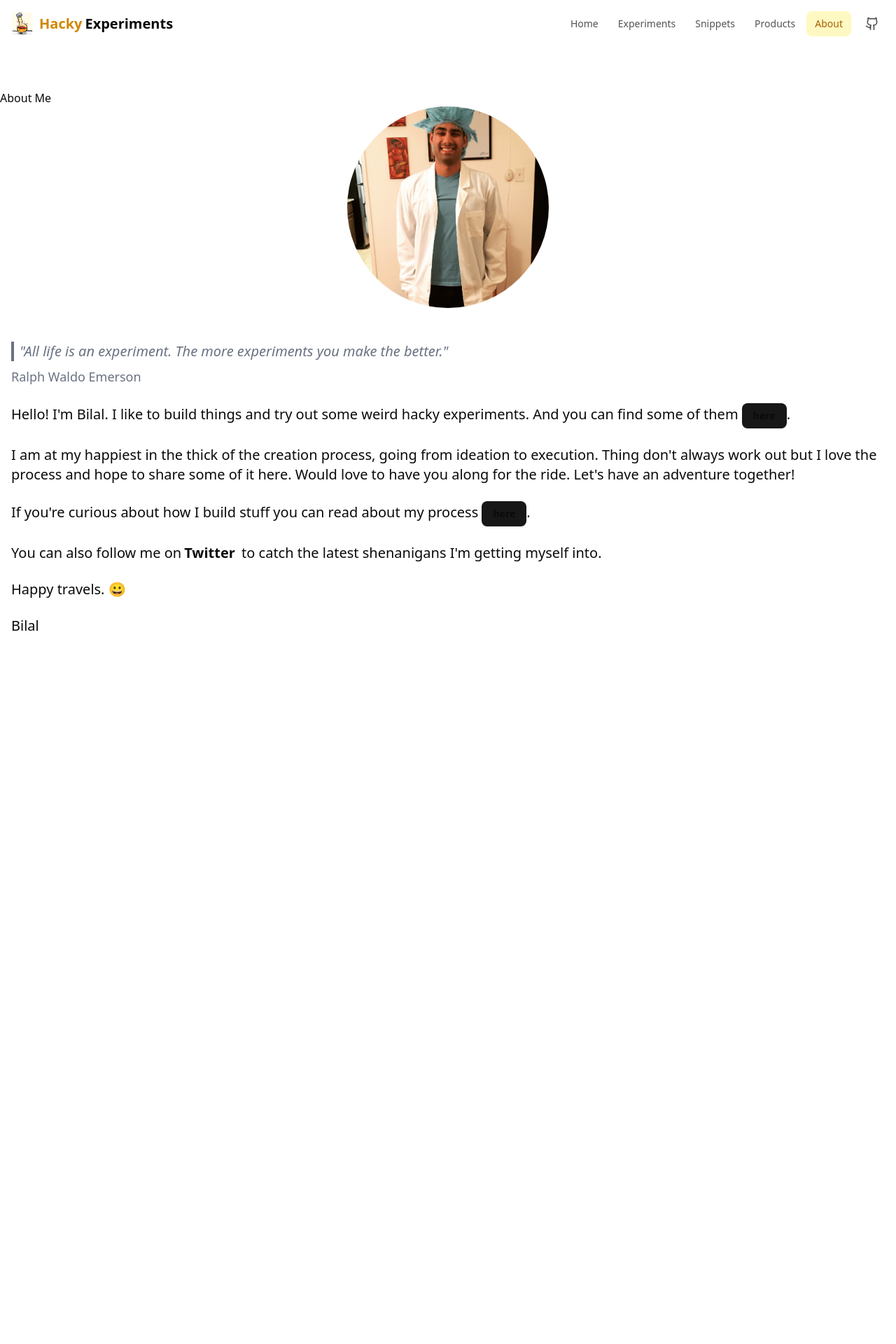
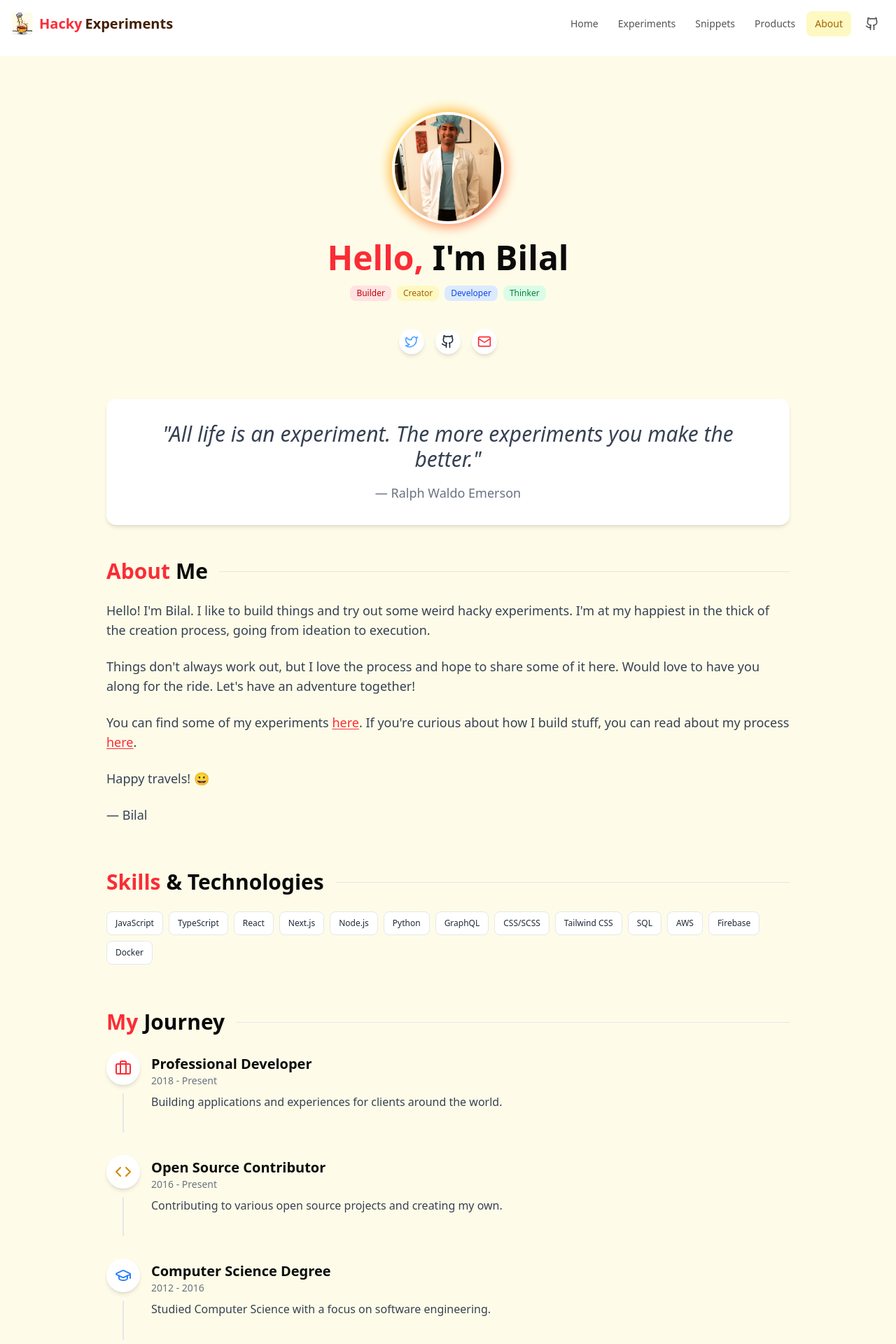
Before and after one commit to btahir/hacky-experiments, a Next.js app: page /about in a window 1280 px wide. Shown: the top 1920 px of the page at 70% size. Before the commit the page ends 956 px from the top, so only its background shows below. Built offline with nearby package versions, Linux system fonts and the light colour scheme.

Commit message:
style up about

```diff
--- /dev/null
+++ b/app/about/metadata.ts
@@ -0,0 +1,6 @@
+import { Metadata } from 'next'
+
+export const metadata: Metadata = {
+  title: 'About Me | Hacky Experiments',
+  description: 'Learn more about the creator of Hacky Experiments',
+}
--- a/app/about/page.tsx
+++ b/app/about/page.tsx
@@ -1,69 +1,261 @@
+'use client'
+
 import Link from 'next/link'
 import { Button } from '@/components/ui/button'
+import { motion } from 'framer-motion'
+import { Badge } from '@/components/ui/badge'
+import { Github, Twitter, ExternalLink, Mail, Code, Briefcase, GraduationCap } from 'lucide-react'
+import { Card, CardContent } from '@/components/ui/card'
 
-function AboutPage() {
+export default function AboutPage() {
+  const fadeIn = {
+    hidden: { opacity: 0, y: 20 },
+    visible: { opacity: 1, y: 0 }
+  }
+
+  const skills = [
+    'JavaScript', 'TypeScript', 'React', 'Next.js', 'Node.js',
+    'Python', 'GraphQL', 'CSS/SCSS', 'Tailwind CSS', 'SQL',
+    'AWS', 'Firebase', 'Docker'
+  ]
+
   return (
-    <div className='container mx-auto py-6 sm:py-12'>
-      <h1>About Me</h1>
+    <main className="min-h-screen bg-yellow-50 py-20">
+      <div className="container mx-auto px-4 sm:px-6 max-w-5xl">
+        {/* Hero Section */}
+        <div className="flex flex-col items-center mb-16">
+          <motion.div
+            className="mb-6"
+            initial={{ opacity: 0, scale: 0.8 }}
+            animate={{ opacity: 1, scale: 1 }}
+            transition={{ duration: 0.5 }}
+          >
+            <div className="relative">
+              <div className="absolute -inset-1 rounded-full bg-gradient-to-tl from-red-500 to-yellow-400 opacity-70 blur"></div>
               <img
-        src='/me.png'
-        className='object-cover rounded-full w-72 h-72 mx-auto mb-12'
+                src="/me.png"
+                alt="Bilal's profile photo"
+                className="relative w-32 h-32 sm:w-40 sm:h-40 object-cover rounded-full border-4 border-white"
               />
-      <div className='w-full px-4 font-secondary'>
-        <blockquote className='mt-6 pl-2 sm:text-lg md:text-xl italic border-l-4 text-gray-500 border-gray-500'>
+            </div>
+          </motion.div>
+
+          <motion.h1
+            className="text-4xl sm:text-5xl font-bold mb-4 text-center"
+            initial={{ opacity: 0, y: 10 }}
+            animate={{ opacity: 1, y: 0 }}
+            transition={{ duration: 0.6, delay: 0.1 }}
+          >
+            <span className="text-red-500">Hello,</span> I'm Bilal
+          </motion.h1>
+
+          <motion.div
+            className="flex gap-2 flex-wrap justify-center mb-6"
+            initial={{ opacity: 0, y: 10 }}
+            animate={{ opacity: 1, y: 0 }}
+            transition={{ duration: 0.6, delay: 0.2 }}
+          >
+            <Badge className="bg-red-100 text-red-700 hover:bg-red-200">Builder</Badge>
+            <Badge className="bg-yellow-100 text-yellow-700 hover:bg-yellow-200">Creator</Badge>
+            <Badge className="bg-blue-100 text-blue-700 hover:bg-blue-200">Developer</Badge>
+            <Badge className="bg-green-100 text-green-700 hover:bg-green-200">Thinker</Badge>
+          </motion.div>
+
+          <motion.div
+            className="flex gap-4 mt-4"
+            initial={{ opacity: 0, y: 10 }}
+            animate={{ opacity: 1, y: 0 }}
+            transition={{ duration: 0.6, delay: 0.3 }}
+          >
+            <a
+              href="https://twitter.com/deepwhitman"
+              target="_blank"
+              rel="noreferrer"
+              className="p-2 bg-white rounded-full shadow-md hover:shadow-lg transition-shadow duration-300"
+              aria-label="Twitter"
+            >
+              <Twitter size={20} className="text-blue-400" />
+            </a>
+            <a
+              href="https://github.com/btahir"
+              target="_blank"
+              rel="noreferrer"
+              className="p-2 bg-white rounded-full shadow-md hover:shadow-lg transition-shadow duration-300"
+              aria-label="GitHub"
+            >
+              <Github size={20} className="text-gray-800" />
+            </a>
+            <a
+              href="mailto:contact@example.com"
+              className="p-2 bg-white rounded-full shadow-md hover:shadow-lg transition-shadow duration-300"
+              aria-label="Email"
+            >
+              <Mail size={20} className="text-red-500" />
+            </a>
+          </motion.div>
+        </div>
+
+        {/* Quote Section */}
+        <motion.div
+          className="rounded-xl bg-white p-8 mb-12 shadow-md"
+          initial="hidden"
+          animate="visible"
+          variants={fadeIn}
+          transition={{ duration: 0.5, delay: 0.3 }}
+        >
+          <blockquote className="text-2xl sm:text-3xl italic text-gray-700 text-center">
             "All life is an experiment. The more experiments you make the better."
           </blockquote>
-        <div className='mt-2 text-gray-500 m:text-base md:text-lg '>
-          Ralph Waldo Emerson
+          <p className="text-lg text-gray-500 mt-4 text-center">— Ralph Waldo Emerson</p>
+        </motion.div>
+
+        {/* About Me Section */}
+        <motion.div
+          className="mb-16"
+          initial="hidden"
+          animate="visible"
+          variants={fadeIn}
+          transition={{ duration: 0.5, delay: 0.4 }}
+        >
+          <h2 className="text-3xl font-bold mb-6 flex items-center">
+            <span className="text-red-500 mr-2">About</span> Me
+            <div className="h-px flex-grow bg-gray-200 ml-4"></div>
+          </h2>
+
+          <div className="text-lg text-gray-700 space-y-6">
+            <p>
+              Hello! I'm Bilal. I like to build things and try out some weird hacky
+              experiments. I'm at my happiest in the thick of the creation process, going from
+              ideation to execution.
+            </p>
+            <p>
+              Things don't always work out, but I love the process and hope to share some of it here.
+              Would love to have you along for the ride. Let's have an adventure together!
+            </p>
+            <p>
+              You can find some of my experiments{' '}
+              <Link href="/experiments" className="text-red-500 hover:text-red-700 font-medium underline underline-offset-2">
+                here
+              </Link>. If you're curious about how I build stuff, you can read about my
+              process{' '}
+              <Link href="/process" className="text-red-500 hover:text-red-700 font-medium underline underline-offset-2">
+                here
+              </Link>.
+            </p>
+            <p>
+              Happy travels! 😀
+            </p>
+            <p className="font-medium">— Bilal</p>
           </div>
-        <p className='mt-6 sm:text-lg md:text-xl'>
-          Hello! I'm Bilal. I like to build things and try out some weird hacky
-          experiments. And you can find some of them{' '}
-          <Link href='/experiments'>
-            <Button className='text-palette-primary font-bold focus:outline-none'>
-              here
-            </Button>
-          </Link>
-          .
-        </p>
-        <p className='mt-6 sm:text-lg md:text-xl'>
-          I am at my happiest in the thick of the creation process, going from
-          ideation to execution. Thing don't always work out but I love the
-          process and hope to share some of it here. Would love to have you
-          along for the ride. Let's have an adventure together!
-        </p>
-        <p className='mt-6 sm:text-lg md:text-xl'>
-          If you're curious about how I build stuff you can read about my
-          process{' '}
-          <Link href='/process'>
-            <Button className='text-palette-primary font-bold focus:outline-none'>
-              here
-            </Button>
-          </Link>
-          .
-        </p>
-        <p className='mt-6 sm:text-lg md:text-xl'>
-          You can also follow me on
+        </motion.div>
+
+        {/* Skills Section */}
+        <motion.div
+          className="mb-16"
+          initial="hidden"
+          animate="visible"
+          variants={fadeIn}
+          transition={{ duration: 0.5, delay: 0.5 }}
+        >
+          <h2 className="text-3xl font-bold mb-6 flex items-center">
+            <span className="text-red-500 mr-2">Skills</span> & Technologies
+            <div className="h-px flex-grow bg-gray-200 ml-4"></div>
+          </h2>
+
+          <div className="flex flex-wrap gap-2">
+            {skills.map((skill, index) => (
+              <motion.div
+                key={skill}
+                initial={{ opacity: 0, y: 10 }}
+                animate={{ opacity: 1, y: 0 }}
+                transition={{ duration: 0.3, delay: 0.1 * index }}
+              >
+                <Badge className="py-2 px-3 bg-white text-gray-800 hover:bg-gray-100 border border-gray-200">
+                  {skill}
+                </Badge>
+              </motion.div>
+            ))}
+          </div>
+        </motion.div>
+
+        {/* Timeline */}
+        <motion.div
+          className="mb-16"
+          initial="hidden"
+          animate="visible"
+          variants={fadeIn}
+          transition={{ duration: 0.5, delay: 0.6 }}
+        >
+          <h2 className="text-3xl font-bold mb-6 flex items-center">
+            <span className="text-red-500 mr-2">My</span> Journey
+            <div className="h-px flex-grow bg-gray-200 ml-4"></div>
+          </h2>
+
+          <div className="space-y-8">
+            <TimelineItem
+              title="Professional Developer"
+              date="2018 - Present"
+              description="Building applications and experiences for clients around the world."
+              icon={<Briefcase className="text-red-500" />}
+            />
+            <TimelineItem
+              title="Open Source Contributor"
+              date="2016 - Present"
+              description="Contributing to various open source projects and creating my own."
+              icon={<Code className="text-yellow-600" />}
+            />
+            <TimelineItem
+              title="Computer Science Degree"
+              date="2012 - 2016"
+              description="Studied Computer Science with a focus on software engineering."
+              icon={<GraduationCap className="text-blue-500" />}
+            />
+          </div>
+        </motion.div>
+
+        {/* CTA Section */}
+        <motion.div
+          className="text-center"
+          initial="hidden"
+          animate="visible"
+          variants={fadeIn}
+          transition={{ duration: 0.5, delay: 0.7 }}
+        >
+          <Card className="bg-gradient-to-r from-red-500 to-yellow-500 text-white shadow-lg">
+            <CardContent className="p-8">
+              <h3 className="text-2xl font-bold mb-4">Let's Connect!</h3>
+              <p className="mb-6">Follow me on Twitter to catch the latest shenanigans I'm getting myself into.</p>
               <a
-            href='https://twitter.com/deepwhitman'
-            target='_blank'
-            rel='noreferrer'
-            className='text-palette-primary font-bold px-1'
+                href="https://twitter.com/deepwhitman"
+                target="_blank"
+                rel="noreferrer"
+                className="inline-flex items-center bg-white text-blue-500 px-4 py-2 rounded-full font-medium hover:bg-gray-100 transition-colors duration-300"
               >
-            Twitter
-          </a>{' '}
-          to catch the latest shenanigans I'm getting myself into.
-        </p>
-        <p className='mt-6 sm:text-lg md:text-xl'>
-          Happy travels.{' '}
-          <span role='img' aria-label='smiling-emoji'>
-            😀
-          </span>
-        </p>
-        <p className='mt-6 sm:text-lg md:text-xl'>Bilal</p>
+                <Twitter size={18} className="mr-2" />
+                Follow @deepwhitman
+              </a>
+            </CardContent>
+          </Card>
+        </motion.div>
+      </div>
+    </main>
+  );
+}
+
+function TimelineItem({ title, date, description, icon }: { title: string, date: string, description: string, icon: React.ReactNode }) {
+  return (
+    <div className="flex">
+      <div className="flex flex-col items-center mr-4">
+        <div className="rounded-full p-3 bg-white shadow-md">
+          {icon}
+        </div>
+        <div className="h-full w-0.5 bg-gray-200 mt-3"></div>
+      </div>
+      <div className="pt-1 pb-8">
+        <h3 className="text-xl font-bold">{title}</h3>
+        <p className="text-sm text-gray-500 mb-2">{date}</p>
+        <p className="text-gray-700">{description}</p>
       </div>
     </div>
-  )
+  );
 }
-
-export default AboutPage
--- a/components/NavBar.tsx
+++ b/components/NavBar.tsx
@@ -43,9 +43,9 @@ export function NavBar() {
       >
         <div className='container mx-auto px-4 flex items-center justify-between'>
           {/* Logo */}
-          <Link href='/' className='font-bold text-xl flex items-center'>
+          <Link href='/' className='font-bold text-xl flex items-center text-yellow-950'>
             <img src='/icon.svg' alt='Hacky Experiments' className='w-8 h-8 mr-2' />
-            <span className='text-yellow-600 mr-1'>Hacky</span>Experiments
+            <span className='text-red-500 mr-1'>Hacky</span>Experiments
           </Link>
 
           {/* Desktop Navigation */}
```
Also changed, not shown: 2 other files (tests, documents, lock files or other folders). Lines whose indentation alone changed are shown as unchanged.
